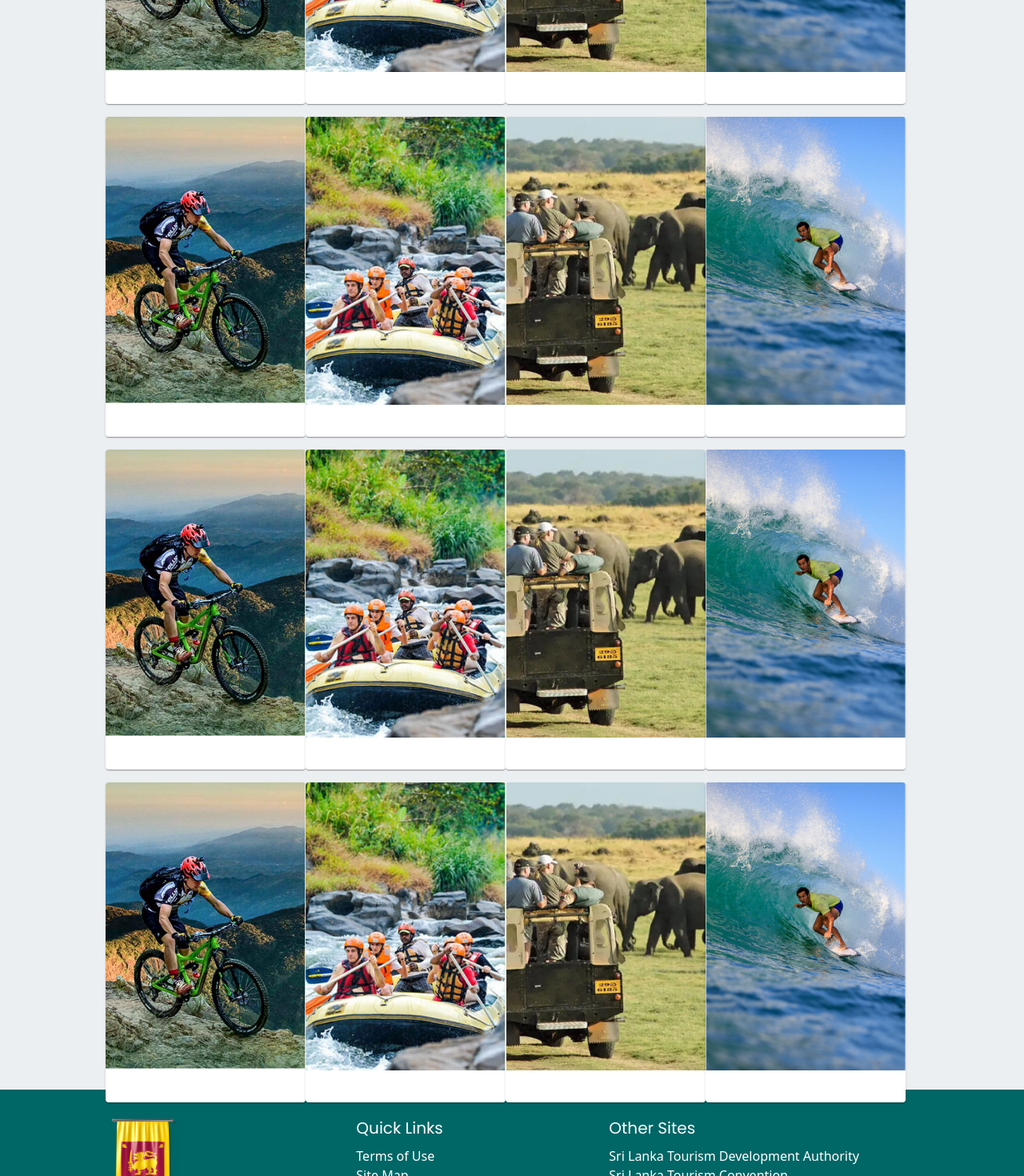
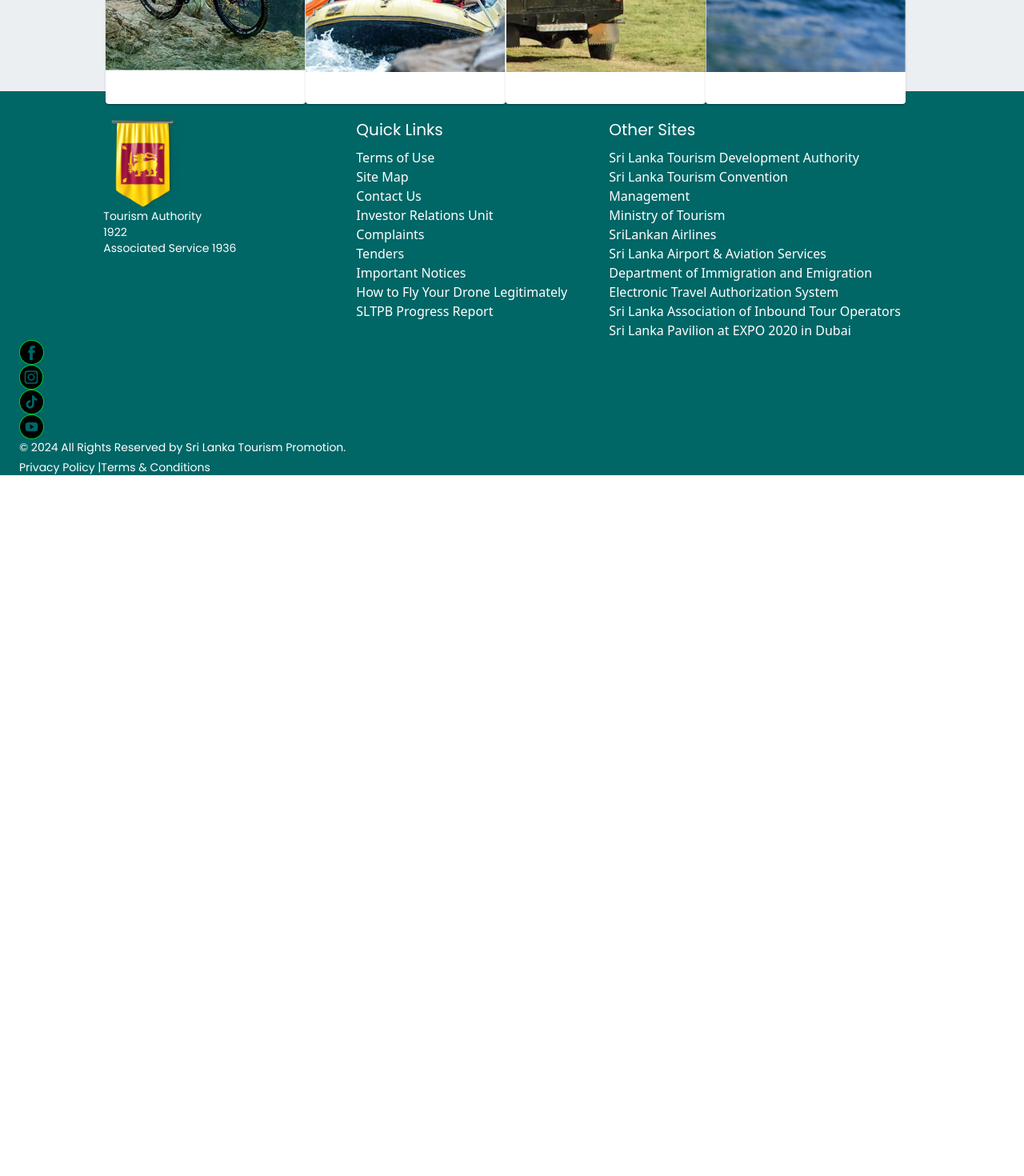
Before and after one commit to ywchanna2001/Infinity_TourLanka, a React (Vite) app in the folder FrontEnd/: page /TourGenerating in a window 1280 px wide. Shown: the part 540-2010 px from the top of the page at 80% size. After the commit the page ends 1134 px from the top, so only its background shows below. Built offline with nearby package versions, Linux system fonts and the light colour scheme.

Commit message:
form added

```diff
--- a/FrontEnd/src/pages/TourGenerating.jsx
+++ b/FrontEnd/src/pages/TourGenerating.jsx
@@ -1,5 +1,5 @@
 import React, { useState, useEffect } from 'react';
-import { Button, Container, Typography, Grid, Card, CardContent, CardMedia } from '@mui/material';
+import { Button, Container, Typography, Grid, Card, CardContent, CardMedia, TextField, Box,Divider } from '@mui/material';
 import TPBackgroundImage1 from '../assets/TPBackgroundImage1.png';
 import TPBackgroundImage2 from '../assets/TPBackgroundImage2.png';
 import TPBackgroundImage3 from '../assets/TPBackgroundImage3.png';
@@ -7,7 +7,7 @@ import TPBackgroundImage4 from '../assets/TPBackgroundImage4.png';
 import Adventure from '../assets/Images/TourGeneration/Adventure.png';
 import Rafting from '../assets/Images/TourGeneration/Rafting.png';
 import Safari from '../assets/Images/TourGeneration/Safari.png';
-import Surfing  from '../assets/Images/TourGeneration/Surfing.png';
+import Surfing from '../assets/Images/TourGeneration/Surfing.png';
 
 const TripPackageBanner = () => {
   const slides = [
@@ -17,6 +17,7 @@ const TripPackageBanner = () => {
     { url: TPBackgroundImage4 },
   ];
   const [currentSlide, setCurrentSlide] = useState(0);
+  const [showForm, setShowForm] = useState(false); // State to toggle between form and banner
 
   useEffect(() => {
     const slideInterval = setInterval(() => {
@@ -26,16 +27,23 @@ const TripPackageBanner = () => {
     return () => clearInterval(slideInterval);
   }, [slides.length]);
 
+  const handlePlanClick = () => {
+    setShowForm(true); // Show the form when button is clicked
+  };
+
   return (
     <>
+      {/* Background Image Container */}
       <div
-        className="relative w-full h-[500px] bg-cover bg-center"
+        className="relative w-full h-[1000px] bg-cover bg-center"
         style={{ backgroundImage: `url(${slides[currentSlide].url})` }}
       >
         <Container
           maxWidth="lg"
           className="relative z-10 flex flex-col items-center justify-end h-full text-center text-white pb-10"
         >
+          {!showForm ? (
+            <>
               <Typography
                 variant="h4"
                 component="h1"
@@ -53,12 +61,139 @@ const TripPackageBanner = () => {
               <Button
                 variant="contained"
                 style={{ backgroundColor: '#008080', color: 'white', alignSelf: 'flex-end', borderRadius: '25px' }}
+                onClick={handlePlanClick} // Trigger form display
               >
                 Let's Plan Your Tour
               </Button>
+            </>
+          ) : (
+            <Container
+  maxWidth="md"
+  className="absolute top-15 left-0 right-0 bottom-15 bg-white/70 flex items-center justify-center backdrop-blur-md"
+  style={{
+    padding: '30px',
+    borderRadius: '12px',
+    boxShadow: '0px 8px 16px rgba(0, 0, 0, 0.2)',
+  }}
+>
+  <Box
+    component="form"
+    noValidate
+    autoComplete="off"
+    display="flex"
+    flexDirection="column"
+    gap="16px"
+    width="100%"
+  >
+    <Typography variant="h5" component="h2" gutterBottom style={{ fontWeight: 'bold', textAlign: 'center' ,color : 'black'}}>
+      Let's Fill
+    </Typography>
+    {/* First Row */}
+    <Divider
+      textAlign="left"
+      sx={{
+         borderColor: 'black',
+         color: 'black'
+        }}
+    >Travel Datails</Divider>
+    <Grid container spacing={2} justifyContent="space-between" alignItems="center">
+      <Grid item xs={4}>
+        <TextField label="Select Your Occupation" variant="outlined"  small required />
+      </Grid>
+      <Grid item xs={4}>
+        <TextField label="Your Age" type="number" variant="outlined"  small required />
+      </Grid>
+    </Grid>
+
+    {/* Second Row */}
+    <Grid container spacing={2} alignItems="center" justifyContent="center">
+      <Grid item xs={4}>
+        <TextField label="You're From" variant="outlined"  small required />
+      </Grid>
+    </Grid>
+
+    {/* Third Row */}
+    <Divider
+      textAlign="left"
+      sx={{
+         borderColor: 'black',
+         color: 'black'
+        }}
+    >Travel Dates</Divider>
+    <Grid container spacing={2} justifyContent="space-between" alignItems="center">
+      <Grid item xs={4}>
+        <TextField label="Start Date" type="date" InputLabelProps={{ shrink: true,sx: { color: 'black' } }} variant="outlined"  small required />
+      </Grid>
+      <Grid item xs={4}>
+        <TextField label="End Date" type="date" InputLabelProps={{ shrink: true,sx: { color: 'black' } }} variant="outlined"  small required />
+      </Grid>
+    </Grid>
+    <Grid container spacing={2}justifyContent="space-between" alignItems="center">
+    <Grid item xs={4}>
+        <TextField label="Preferred Destinations" variant="outlined"  small required />
+      </Grid>
+      <Grid item xs={4}>
+        <TextField label="Travel Type" variant="outlined" small required />
+      </Grid>
+    </Grid>
+    {/* Fourth Row */}
+    <Divider
+      textAlign="left"
+      sx={{
+         borderColor: 'black',
+         color: 'black'
+        }}
+    >Preferences</Divider>
+    <Grid container spacing={2}justifyContent="space-between" alignItems="center">
+      <Grid item xs={4}>
+        <TextField label="Accommodation Type" variant="outlined" small required />
+      </Grid>
+      <Grid item xs={4}>
+        <TextField label="Transportation" variant="outlined" small required />
+      </Grid>
+    </Grid>
+
+    {/* Fifth Row */}
+    <Grid container spacing={2}justifyContent="space-between" alignItems="center">
+      <Grid item xs={4}>
+        <TextField label="Activities" variant="outlined" small required />
+      </Grid>
+      <Grid item xs={4}>
+        <TextField label="Dietary Preferences" variant="outlined" small required />
+      </Grid>
+    </Grid>
+
+    {/* Sixth Row */}
+    <Divider
+      textAlign="left"
+      sx={{
+         borderColor: 'black',
+         color: 'black'
+        }}
+    >Addtional Comments</Divider>
+    <TextField label="Type Here" variant="outlined" small multiline rows={3} />
+
+    {/* Submit Button */}
+    <Button
+      variant="contained"
+      style={{
+        backgroundColor: '#008080',
+        color: 'white',
+        borderRadius: '25px',
+        width: '150px',
+        margin: '0 auto',
+      }}
+    >
+      Let's Plan
+    </Button>
+  </Box>
+</Container>
+
+          )}
         </Container>
       </div>
 
+      {/* Trending Section */}
       <Container maxWidth="lg">
         <Typography variant="h5" component="h2" gutterBottom>
           Trending
@@ -67,192 +202,25 @@ const TripPackageBanner = () => {
           Adventure Packages
         </Typography>
 
-        {/* Flex Container for Cards */}
         <Grid container spacing={2} justifyContent="center" padding={2}>
           <Card>
-              <CardMedia
-                component="img"
-                height="140"
-                image={Adventure}
-                alt="Adventure"
-              />
-              <CardContent>
-                {/* Card content goes here */}
-              </CardContent>
+            <CardMedia component="img" height="140" image={Adventure} alt="Adventure" />
+            <CardContent>{/* Card content goes here */}</CardContent>
           </Card>
           <Card>
-              <CardMedia
-                component="img"
-                height="140"
-                image={Rafting}
-                alt="Rafting"
-              />
-              <CardContent>
-                {/* Card content goes here */}
-              </CardContent>
+            <CardMedia component="img" height="140" image={Rafting} alt="Rafting" />
+            <CardContent>{/* Card content goes here */}</CardContent>
           </Card>
           <Card>
-              <CardMedia
-                component="img"
-                height="140"
-                image={Safari}
-                alt="Safari"
-              />
-              <CardContent>
-                {/* Card content goes here */}
-              </CardContent>
+            <CardMedia component="img" height="140" image={Safari} alt="Safari" />
+            <CardContent>{/* Card content goes here */}</CardContent>
           </Card>
           <Card>
-              <CardMedia
-                component="img"
-                height="140"
-                image={Surfing}
-                alt="Surfing"
-              />
-              <CardContent>
-              </CardContent>
-            </Card>
-        </Grid>
-
-        <Grid container spacing={2} justifyContent="center" padding={2}>
-            <Card>
-              <CardMedia
-                component="img"
-                height="140"
-                image={Adventure}
-                alt="Adventure"
-              />
-              <CardContent>
-                {/* Card content goes here */}
-              </CardContent>
-            </Card>
-            <Card>
-              <CardMedia
-                component="img"
-                height="140"
-                image={Rafting}
-                alt="Rafting"
-              />
-              <CardContent>
-                {/* Card content goes here */}
-              </CardContent>
-            </Card>
-          <Card>
-              <CardMedia
-                component="img"
-                height="140"
-                image={Safari}
-                alt="Safari"
-              />
-              <CardContent>
-                {/* Card content goes here */}
-              </CardContent>
-            </Card>
-            <Card>
-              <CardMedia
-                component="img"
-                height="140"
-                image={Surfing}
-                alt="Surfing"
-              />
-              <CardContent>
-              </CardContent>
-            </Card>
-        </Grid>
-
-        <Grid container spacing={2} justifyContent="center" padding={2}>
-            <Card>
-              <CardMedia
-                component="img"
-                height="140"
-                image={Adventure}
-                alt="Adventure"
-              />
-              <CardContent>
-                {/* Card content goes here */}
-              </CardContent>
-            </Card>
-            <Card>
-              <CardMedia
-                component="img"
-                height="140"
-                image={Rafting}
-                alt="Rafting"
-              />
-              <CardContent>
-                {/* Card content goes here */}
-              </CardContent>
-            </Card>
-          <Card>
-              <CardMedia
-                component="img"
-                height="140"
-                image={Safari}
-                alt="Safari"
-              />
-              <CardContent>
-                {/* Card content goes here */}
-              </CardContent>
-            </Card>
-            <Card>
-              <CardMedia
-                component="img"
-                height="140"
-                image={Surfing}
-                alt="Surfing"
-              />
-              <CardContent>
-              </CardContent>
-            </Card>
-        </Grid>
-
-        <Grid container spacing={2} justifyContent="center" padding={2}>
-            <Card>
-              <CardMedia
-                component="img"
-                height="140"
-                image={Adventure}
-                alt="Adventure"
-              />
-              <CardContent>
-                {/* Card content goes here */}
-              </CardContent>
-            </Card>
-            <Card>
-              <CardMedia
-                component="img"
-                height="140"
-                image={Rafting}
-                alt="Rafting"
-              />
-              <CardContent>
-                {/* Card content goes here */}
-              </CardContent>
-            </Card>
-          <Card>
-              <CardMedia
-                component="img"
-                height="140"
-                image={Safari}
-                alt="Safari"
-              />
-              <CardContent>
-                {/* Card content goes here */}
-              </CardContent>
-            </Card>
-            <Card>
-              <CardMedia
-                component="img"
-                height="140"
-                image={Surfing}
-                alt="Surfing"
-              />
-              <CardContent>
-              </CardContent>
+            <CardMedia component="img" height="140" image={Surfing} alt="Surfing" />
+            <CardContent>{/* Card content goes here */}</CardContent>
           </Card>
         </Grid>
       </Container>
-
     </>
   );
 };
```
Also changed, not shown: 1 other file (tests, documents, lock files or other folders). Lines whose indentation alone changed are shown as unchanged.
